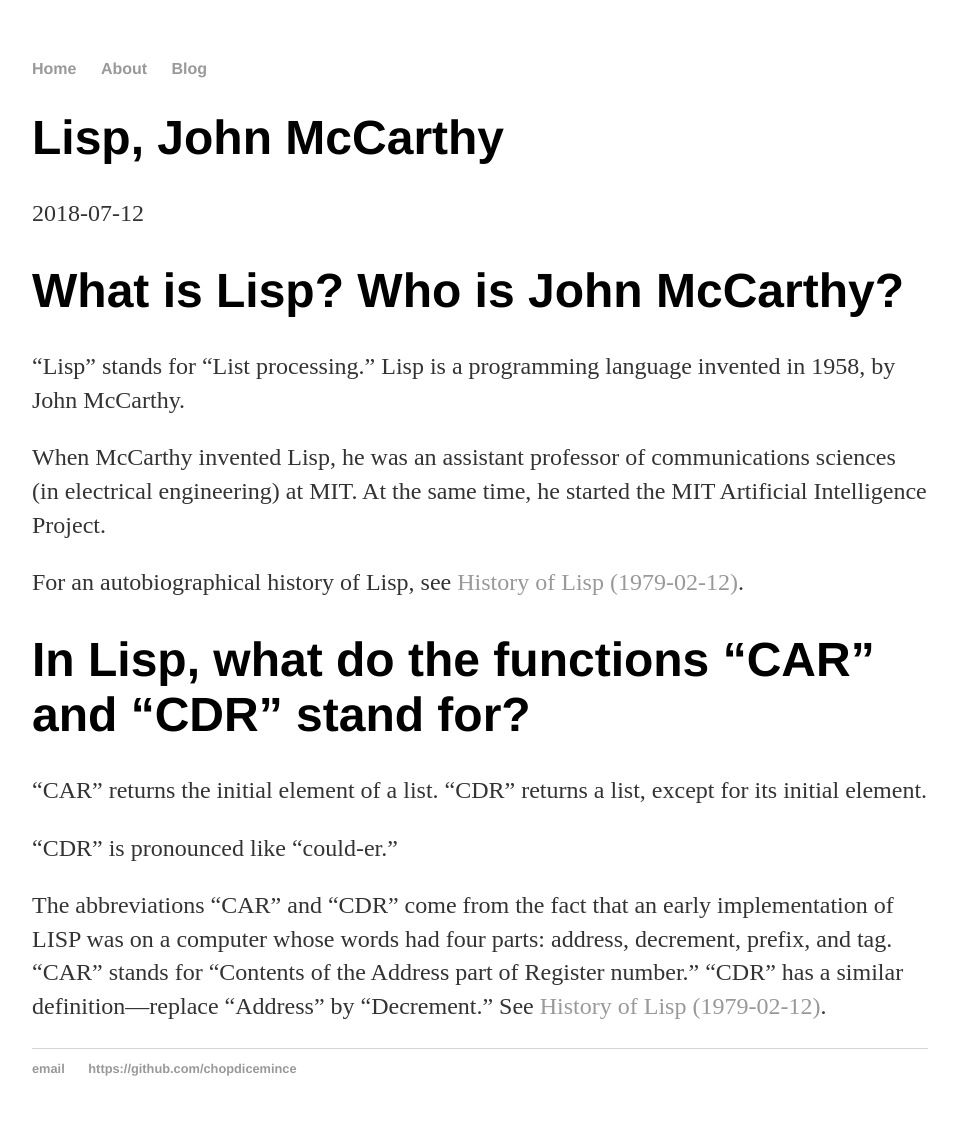
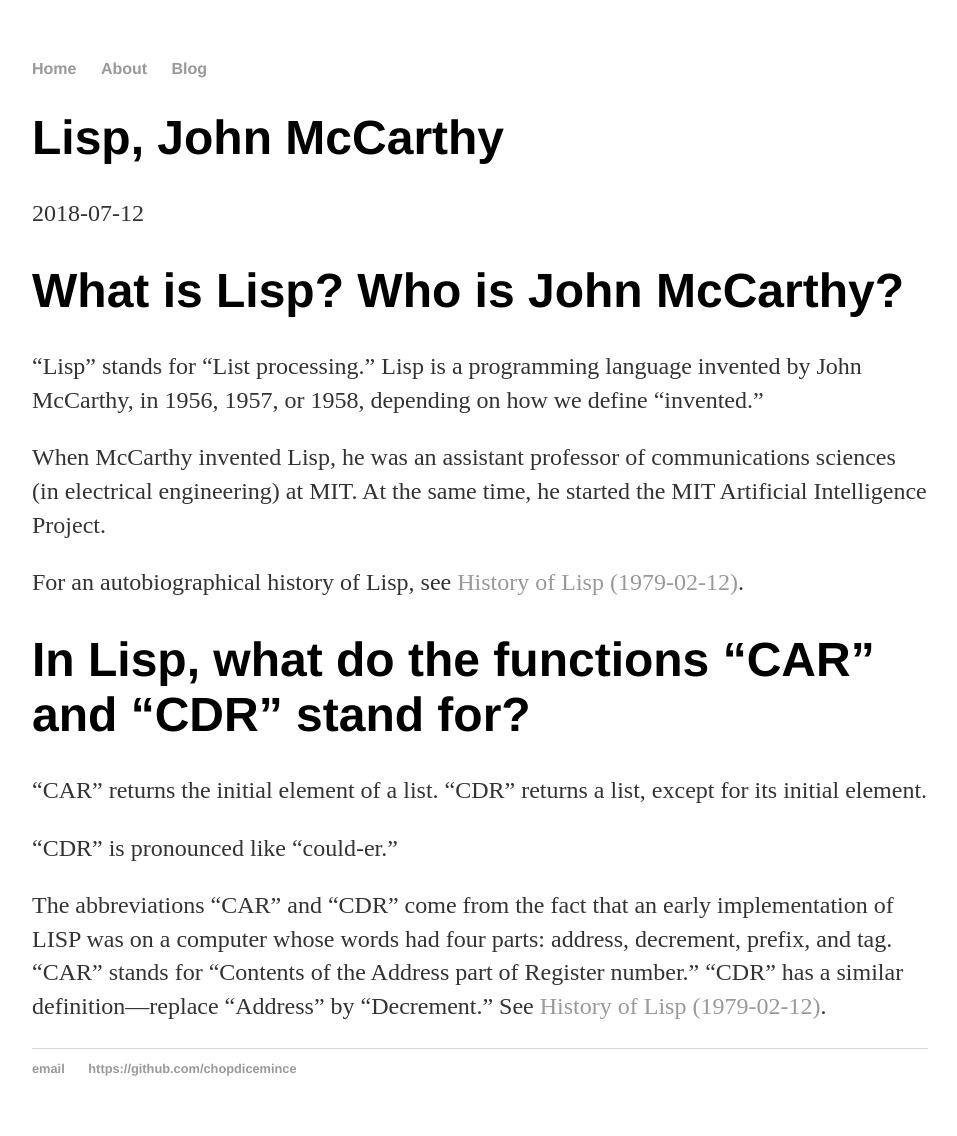
Before and after one commit to chopdicemince/chopdicemince.github.io, a Jekyll site: the page built from _posts/2018-07-12-lisp-and-john-mccarthy.md, in a window 1280 px wide. Shown: the whole page, without its empty margins (160-1117 px from the left). Built offline with Jekyll 4.4.1, drawn with Linux system fonts in a browser that asks for light colours.

Commit message:
Change invented date

```diff
--- a/_posts/2018-07-12-lisp-and-john-mccarthy.md
+++ b/_posts/2018-07-12-lisp-and-john-mccarthy.md
@@ -6,7 +6,7 @@
 
 # What is Lisp? Who is John McCarthy?
 
-"Lisp" stands for "List processing." Lisp is a programming language invented in 1958, by John McCarthy.
+"Lisp" stands for "List processing." Lisp is a programming language invented by John McCarthy, in 1956, 1957, or 1958, depending on how we define "invented."
 
 When McCarthy invented Lisp, he was an assistant professor of communications sciences (in electrical engineering) at MIT. At the same time, he started the MIT Artificial Intelligence Project.
 
```
